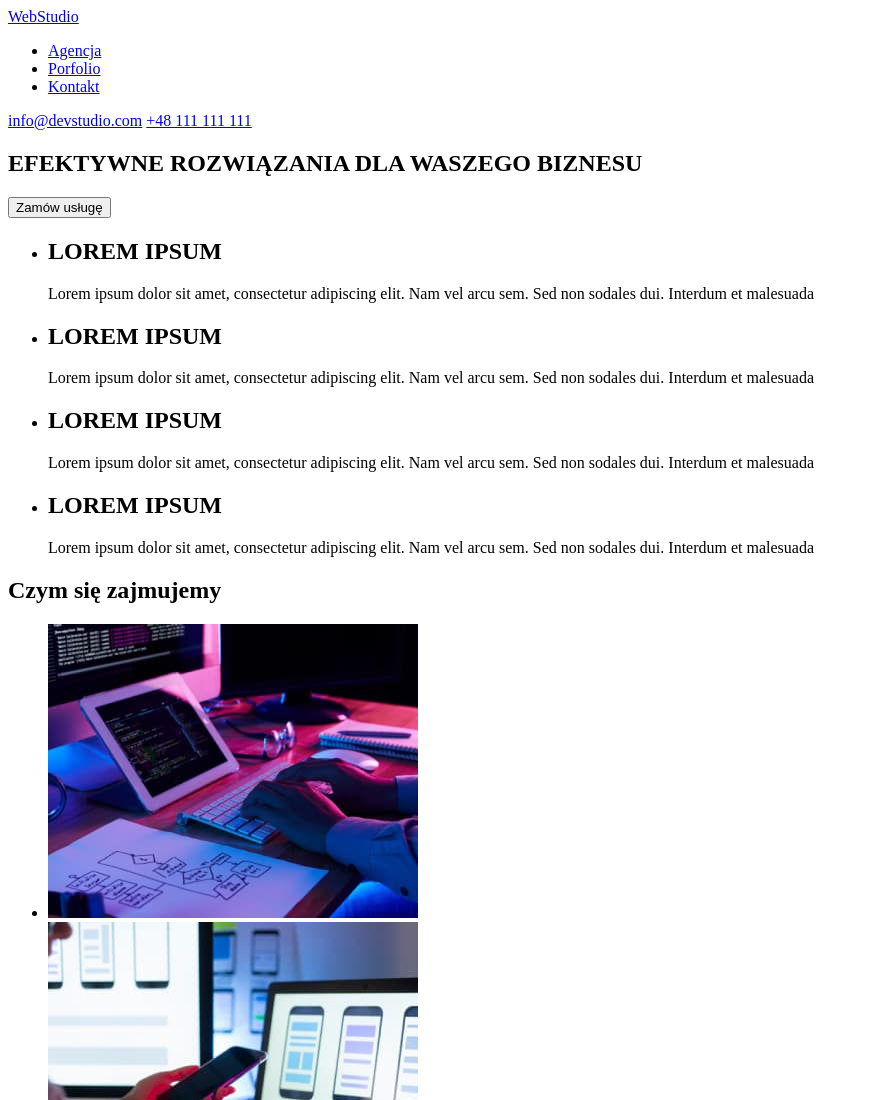
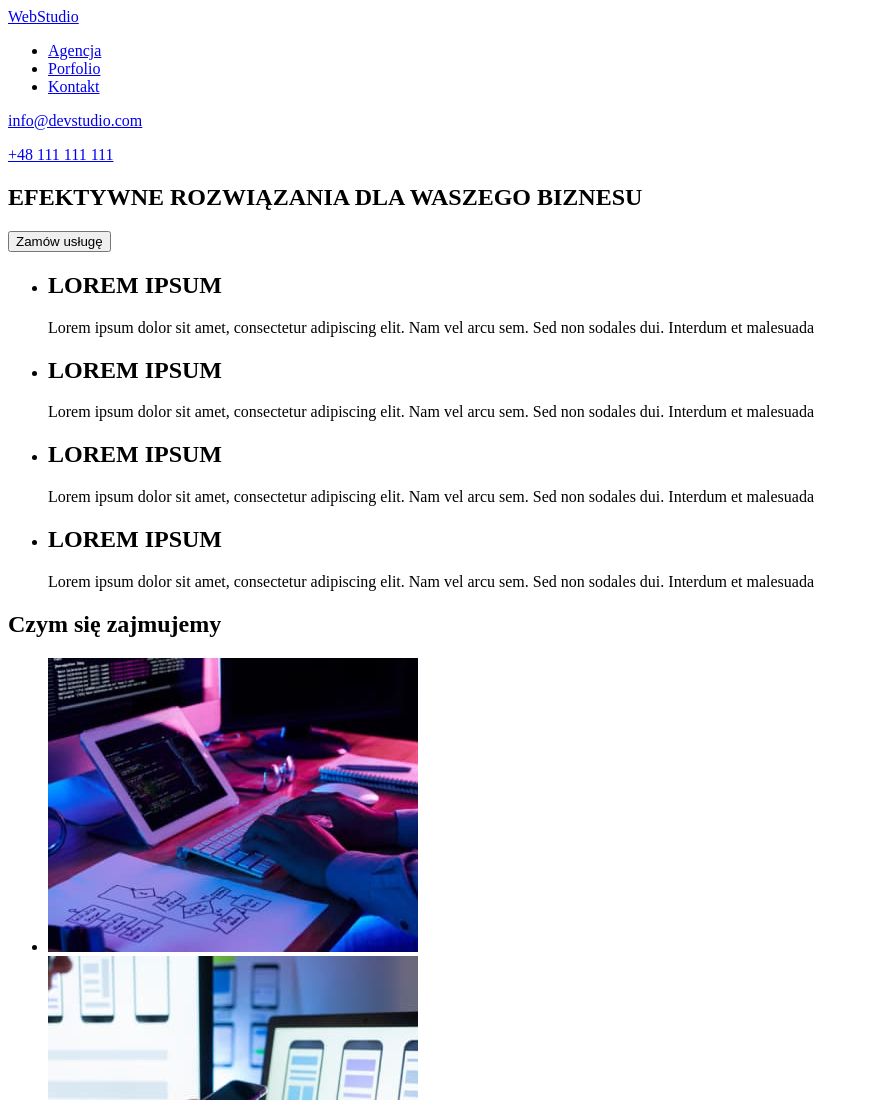
Before and after one commit to MikeL538/goit-markup-hw-08, a plain HTML site: page index.html in a window 1280 px wide. Shown: the top 1100 px of the page, without its empty margins (0-869 px from the left). Drawn offline with Linux system fonts and the light colour scheme.

Commit message:
Update index.html

```diff
--- a/index.html
+++ b/index.html
@@ -19,8 +19,8 @@
                 <li><a href="#">Kontakt</a></li>
             </ul>
         </nav>
-        <a href=mailto:info@devstudio.com>info@devstudio.com</a>
-        <a href="tel:48111111111">+48 111 111 111</a>
+        <p><a href=mailto:info@devstudio.com>info@devstudio.com</a></p>
+        <p><a href="tel:48111111111">+48 111 111 111</a></p>
     </header>
 
     <main>
```
